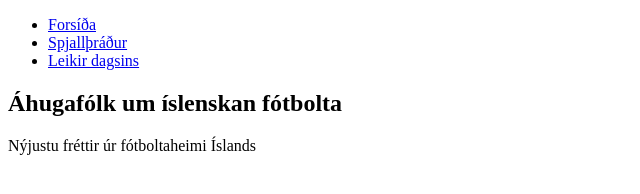
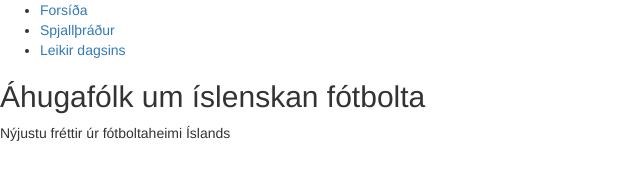
Before and after one commit to hildurs/vefforritun-lokaverkefni, a plain HTML site: page src/views/index.html in a window 1280 px wide. Shown: the whole page, without its empty margins (0-640 px from the left). Drawn offline with nearby package versions, Linux system fonts and the light colour scheme; files that its build step writes are made by us from their sources.

Commit message:
link stylesheet to html

```diff
--- a/src/views/index.html
+++ b/src/views/index.html
@@ -1,14 +1,18 @@
 <!doctype html>
-<html lang = "is">
+<html lang="is">
+
 <head>
     <meta charset="utf-8">
     <title>Spjallþráður fyrir áhugafólk um íslenkan fótbolta</title>
+    <link href="https://maxcdn.bootstrapcdn.com/bootstrap/3.3.7/css/bootstrap.min.css" rel="stylesheet" integrity="sha384-BVYiiSIFeK1dGmJRAkycuHAHRg32OmUcww7on3RYdg4Va+PmSTsz/K68vbdEjh4u" crossorigin="anonymous">
+    <link rel="stylesheet" href="src/public/stylesheets/main.css">
+    <script src="https://ajax.googleapis.com/ajax/libs/jquery/3.1.1/jquery.min.js"></script>
 </head>
 
 <body>
     <header>
         <nav class="header-nav">
-        <ul class ="nav-ul">
+            <ul class="nav-ul">
                 <li class="nav-li"> <a class="nav-a" href="!" title="Forsíða">Forsíða</a></li>
                 <li class="nav-li"> <a class="nav-a" href="!" title="Spjallþráður">Spjallþráður</a></li>
                 <li class="nav-li"> <a class="nav-a" href="!" title="Leikir dagsins">Leikir dagsins</a></li>
@@ -23,4 +27,5 @@
     <footer>
     </footer>
 </body>
+
 </html>
```
Lines whose indentation alone changed are shown as unchanged.
